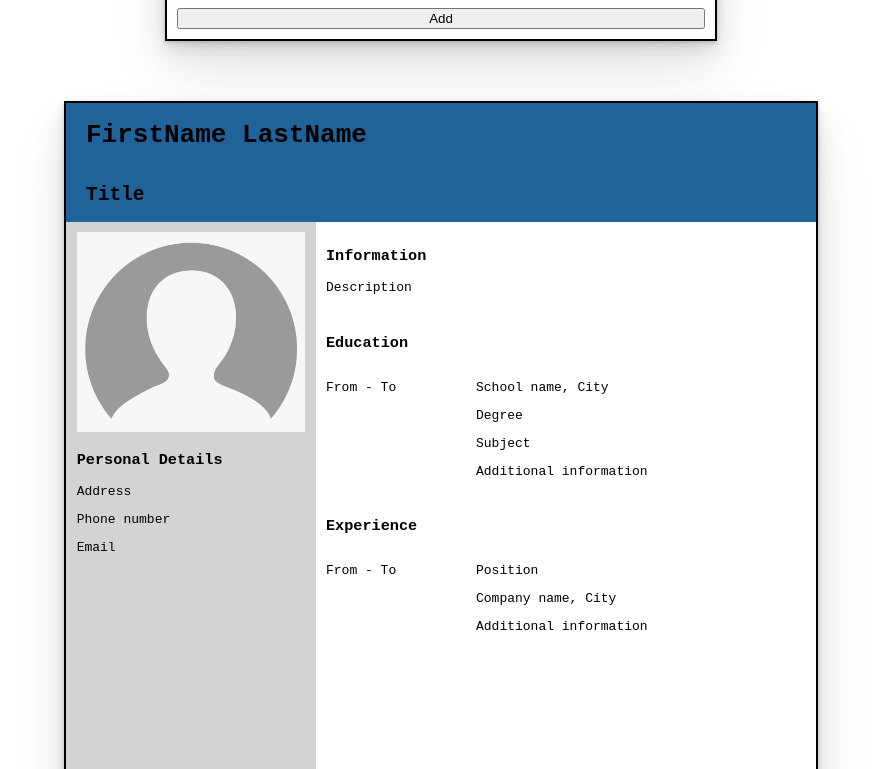
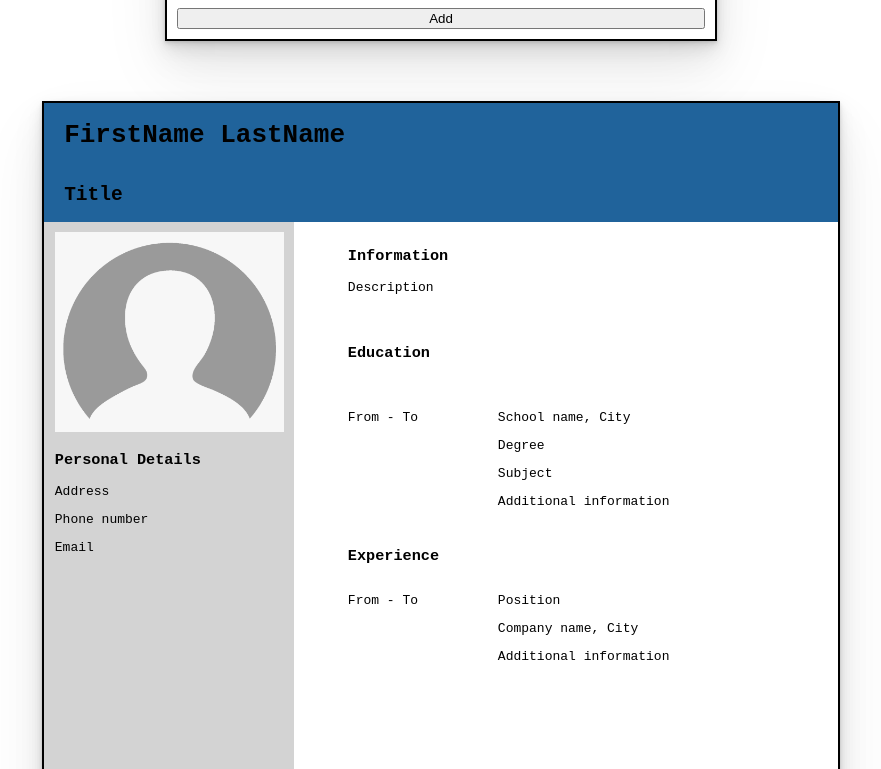
Before and after one commit to topihenrik/cv-project, a React (Create React App) app: page / in a window 1280 px wide. Shown: the part 1491-2260 px from the top of the page, without its empty margins (199-1080 px from the left). Built offline with nearby package versions, Linux system fonts and the light colour scheme.

Commit message:
Education part of editor component now works as intended

```diff
--- a/jsonfile.json
+++ b/jsonfile.json
@@ -1,4 +1,6 @@
 {
+    "datas": {
+        "kyadmu6z": {
             "schoolName": "",
             "city": "",
             "degree": "",
@@ -6,5 +8,7 @@
             "from": "",
             "to": "",
             "additionalInfo": "",
-    "id": "kyadiw2r"
+            "id": "kyadmu6z"
         }
+    }
+}
--- a/src/App.js
+++ b/src/App.js
@@ -21,7 +21,6 @@ function App() {
 
 
   const [educationInfo, setEducationInfo] = useState({
-    data: {
     schoolName: "",
     city: "",
     degree: "",
@@ -31,7 +30,6 @@ function App() {
     additionalInfo: "",
     id: uniqid(),
     id2: uniqid(),
-    },
 });
 
 
@@ -58,15 +56,13 @@ function App() {
 useEffect(() => {
   console.log("Init render");
   setEducationInfo({
-    data: {
-        ...educationInfo.data,
-    }
+    ...educationInfo,
   })
 
   setEducationDatas({
     datas: {
-      ...educationInfo.datas,
-      [educationInfo.data.id]: educationInfo.data,
+      ...educationDatas.datas,
+      [educationInfo.id]: educationInfo,
     },
   })
 
--- a/src/components/Editor/Education/index.js
+++ b/src/components/Editor/Education/index.js
@@ -6,7 +6,7 @@ import "./style.css";
 
 
 function Education(props) {
-    const {educationInfo, setEducationInfo, educationDatas, setEducationDatas} = props;
+    const {educationInfo, setEducationInfo, educationDatas, setEducationDatas, handleDeletion} = props;
 
     /* console.log(educationInfo); */
 
@@ -33,9 +33,12 @@ function Education(props) {
 
 
 
+
+
+
+
     return(
         <>
-            <h3 className="informationTitle">Education</h3>
             <input
                 className="inputStyle1"
                 placeholder="School name"
@@ -87,7 +90,7 @@ function Education(props) {
                 name="additionalInfo"
                 value={educationInfo.additionalInfo}
                 onChange={handleChange}></textarea>
-            <button className="editorButton">Remove</button>
+            <button className="editorButton" value={educationInfo.id} onClick={handleDeletion}>Remove</button> {/* Deletion */}
         </>
     );
 
--- a/src/components/Editor/index.js
+++ b/src/components/Editor/index.js
@@ -4,6 +4,7 @@ import General from "./General";
 import Education from "./Education";
 import Experience from "./Experience";
 import "./style.css";
+import { useEffect } from "react/cjs/react.development";
 
 function Editor(props) {
     const {generalInfo, setGeneralInfo, educationInfo, setEducationInfo, educationDatas, setEducationDatas, experienceInfo, setExperienceInfo} = props;
@@ -11,7 +12,6 @@ function Editor(props) {
 
     function AddEducationSection(e) {
         setEducationInfo({
-            data: {
             schoolName: "",
             city: "",
             degree: "",
@@ -21,12 +21,44 @@ function Editor(props) {
             additionalInfo: "",
             id: uniqid(),
             id2: uniqid(),
-              },
         })
+
+    }
+
+    useEffect(() => {
         setEducationDatas({
             datas: {
                 ...educationDatas.datas,
                 [educationInfo.id]: educationInfo,
+            }
+        })
+    }, [educationInfo])
+
+
+
+
+    function handleDeletion(e) /* Deletion */ {
+        const value = e.target.value;
+
+        console.log("Before filter:");
+        console.log(educationDatas.datas);
+
+        const filteredDatas = Object.keys(educationDatas.datas)
+        .filter(key => ![value].includes(key))
+        .reduce((obj, key) => {
+          obj[key] = educationDatas.datas[key];
+          return obj;
+        }, {});
+
+
+        console.log("[educationDatas.datas] After filter:");
+        console.log(educationDatas.datas);
+        console.log("[filteredDatas] After filter:");
+        console.log(filteredDatas);
+
+        setEducationDatas({
+            datas: {
+                ...filteredDatas,
             }
         })
     }
@@ -37,17 +69,17 @@ function Editor(props) {
             <General
                 generalInfo={generalInfo}
                 setGeneralInfo={setGeneralInfo}/>
+            <h3 className="informationTitle">Education</h3>
             <ul className="editorUl">
                 {Object.keys(educationDatas.datas).map((data) => {
-                    console.log(JSON.stringify(educationDatas.datas[data]));
-                    console.log(JSON.stringify(educationDatas));
                     return(
                         <section key={educationDatas.datas[data].id2} className="informationBox">
                             <Education
                                 educationInfo={educationDatas.datas[data]}
                                 setEducationInfo={setEducationInfo}
                                 educationDatas={educationDatas}
-                                setEducationDatas={setEducationDatas}/>
+                                setEducationDatas={setEducationDatas}
+                                handleDeletion={handleDeletion}/>
                         </section>
                     )
                 })}
@@ -64,6 +96,7 @@ function Editor(props) {
 
 
 
+
             <Experience
                 experienceInfo={experienceInfo}
                 setExperienceInfo={setExperienceInfo}/>
--- a/src/components/Result/EducationResult/index.js
+++ b/src/components/Result/EducationResult/index.js
@@ -5,9 +5,7 @@ function EducationResult(props) {
     const {educationInfo} = props;
     return(
         <>
-            <div className="educationBox1">
-                <h3>Education</h3>
-            </div>
+
             <div className="educationBox2">
                 <div className="educationBox2Time">
                     <p>{(educationInfo.from===""?"From":educationInfo.from) + " - " + (educationInfo.to===""?"To":educationInfo.to)}</p>
--- a/src/components/Result/index.js
+++ b/src/components/Result/index.js
@@ -27,6 +27,9 @@ function Result(props) {
                         <h3>Information</h3>
                         <p>{generalInfo.additionalInfo===""?"Description":generalInfo.additionalInfo}</p>
                     </section>
+                    <div className="educationBox1">
+                        <h3>Education</h3>
+                    </div>
                     <ul className="infoUl">
                         {Object.keys(educationInfo.datas).map((data) => {
                             return(
--- a/src/components/Result/style.css
+++ b/src/components/Result/style.css
@@ -4,8 +4,10 @@
     flex-direction: column;
     border: 2px solid black;
     margin: 30px;
-    width: 750px;
-    min-height: 1000px;
+    /* width: 750px; */
+    /* min-height: 1000px; */
+    width: 21cm;
+    height: 29.7cm;
     box-shadow: 0 1px 2px rgba(0,0,0,0.07),
                 0 2px 4px rgba(0,0,0,0.07),
                 0 4px 8px rgba(0,0,0,0.07),
@@ -57,6 +59,9 @@
     margin: 0;
 }
 
+.educationBox1 {
+    margin: 10px;
+}
 
 .educationBox2 {
     display: flex;
```
Lines whose indentation alone changed are shown as unchanged.
